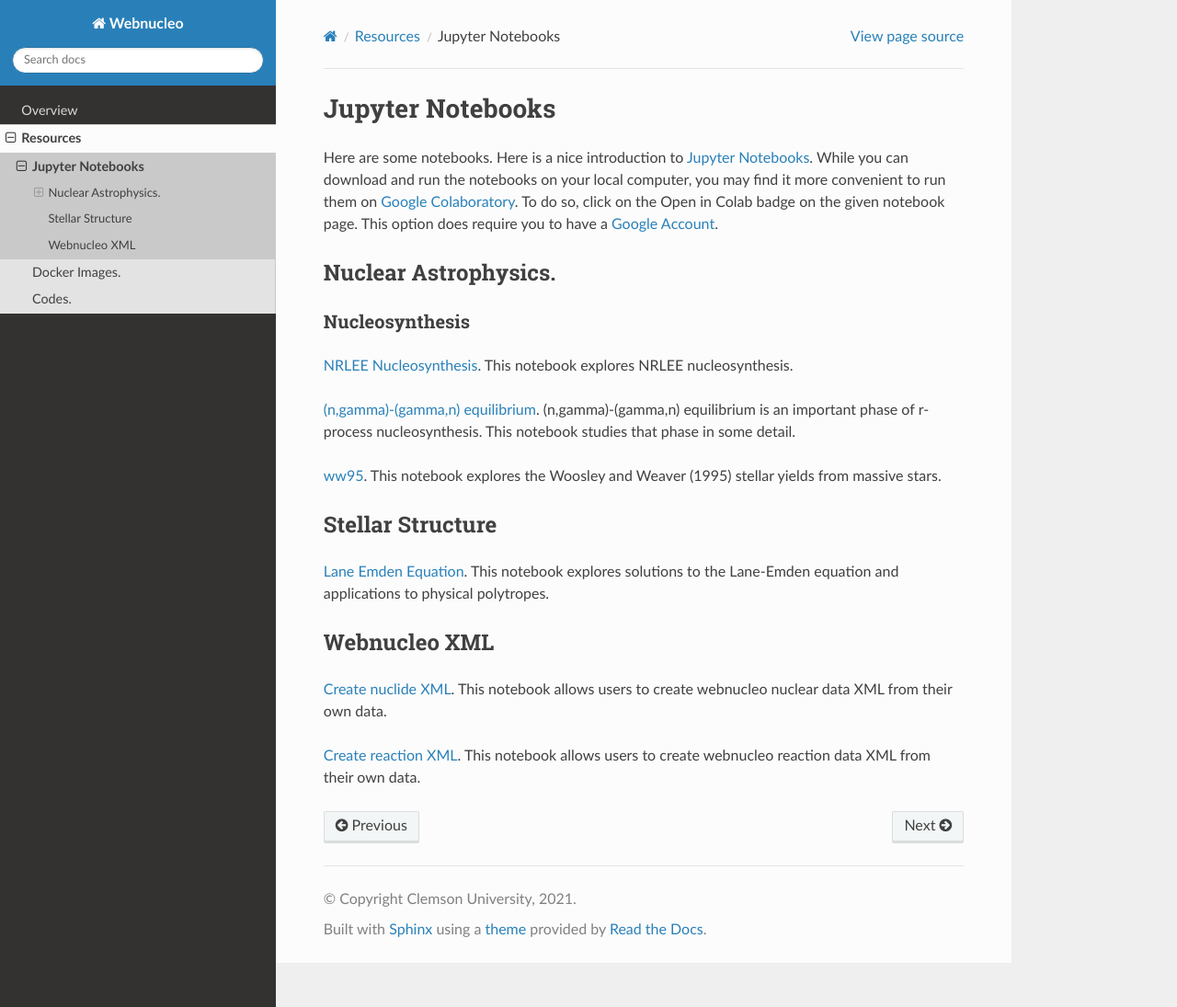
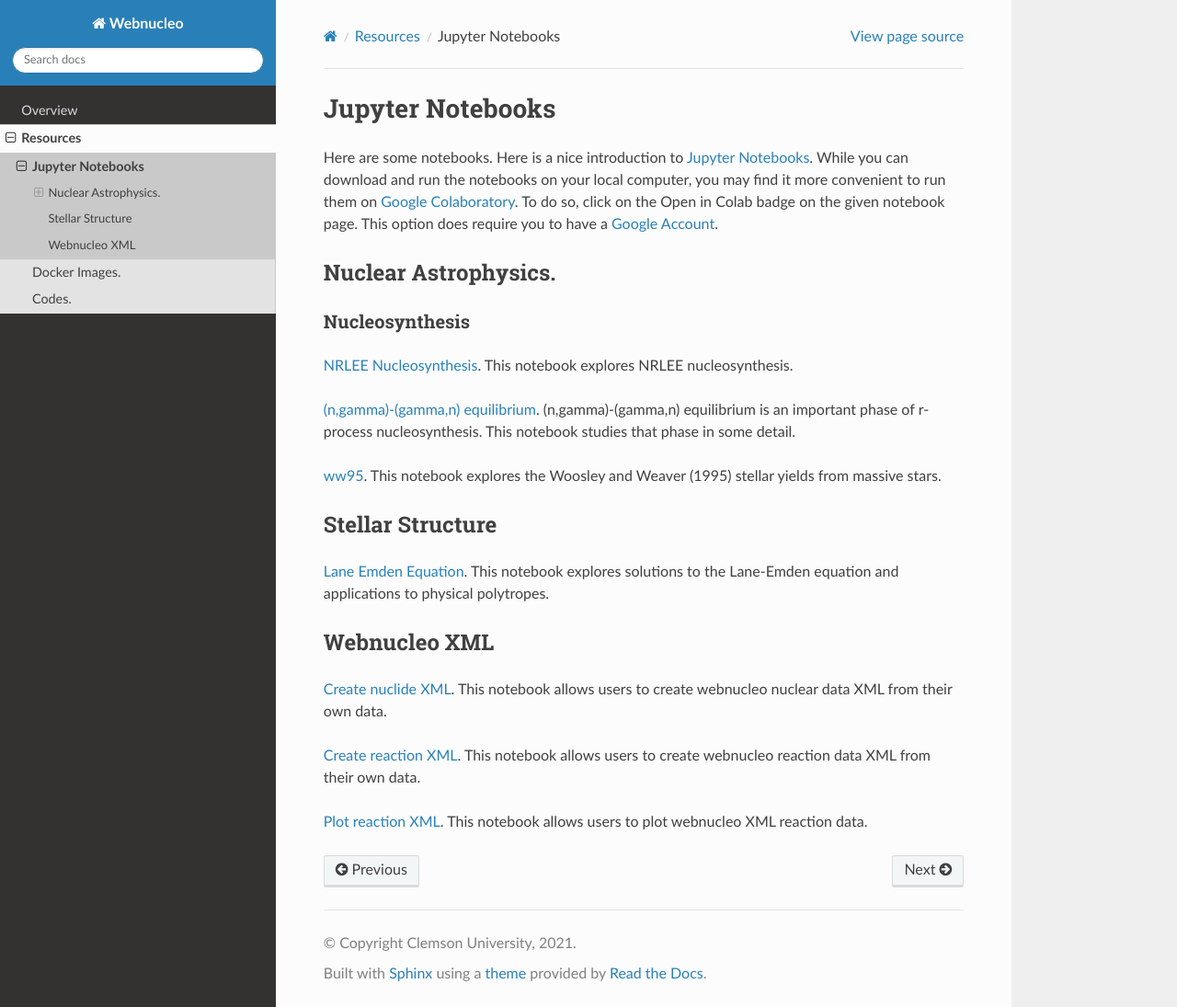
Before and after one commit to webnucleo-org/webnucleo, a Sphinx documentation site: the page built from doc/source/jupyter_notebooks.rst, in a window 1280 px wide and 1095 px high. Shown: the whole window at 92% size. Built offline with Sphinx 7.4.7 and the Read the Docs theme 2.0.0, drawn with Linux system fonts in a browser that asks for light colours.

Commit message:
Add reaction rate plotter.

```diff
--- a/doc/source/jupyter_notebooks.rst
+++ b/doc/source/jupyter_notebooks.rst
@@ -45,3 +45,6 @@ own data.
 `Create reaction XML <https://github.com/mbradle/create_reaction_xml>`_.
 This notebook allows users to create webnucleo reaction data XML from their
 own data.
+
+`Plot reaction XML <https://github.com/mbradle/plot_reaction_xml>`_.
+This notebook allows users to plot webnucleo XML reaction data.
```
